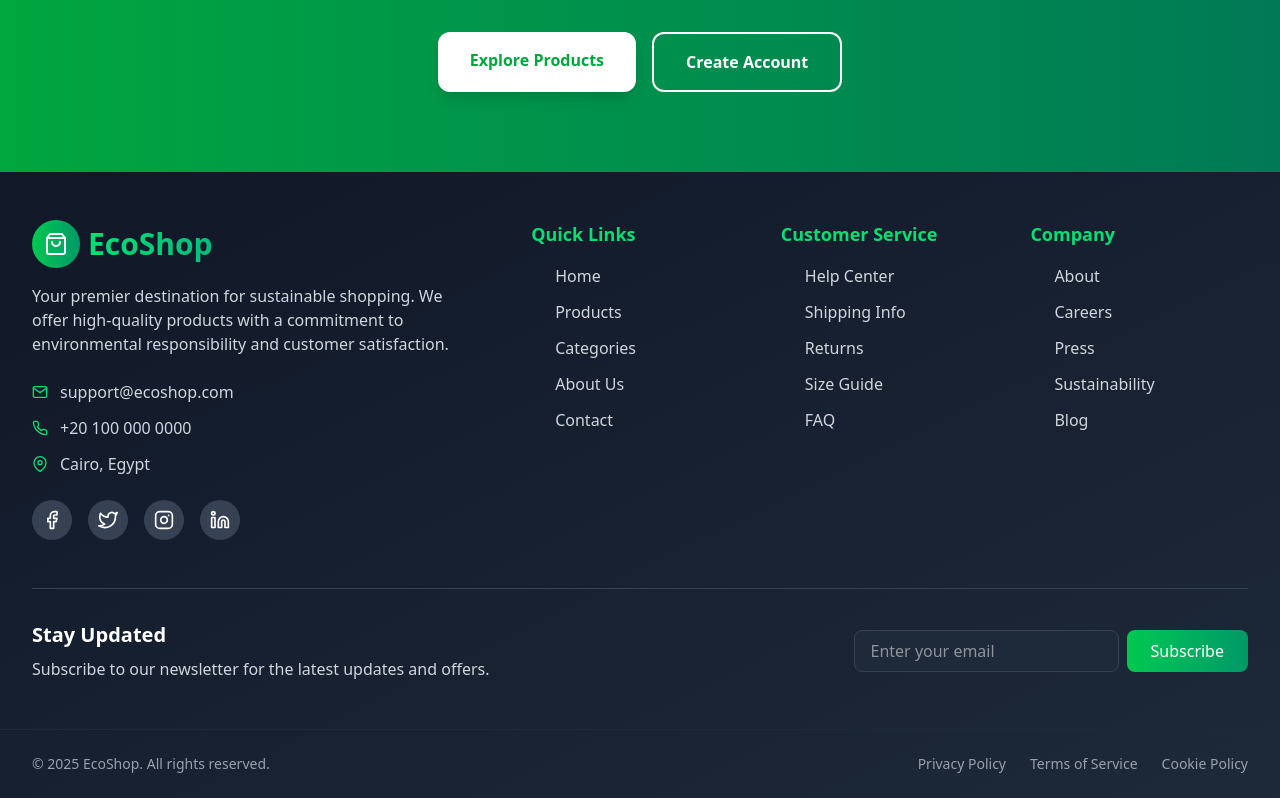
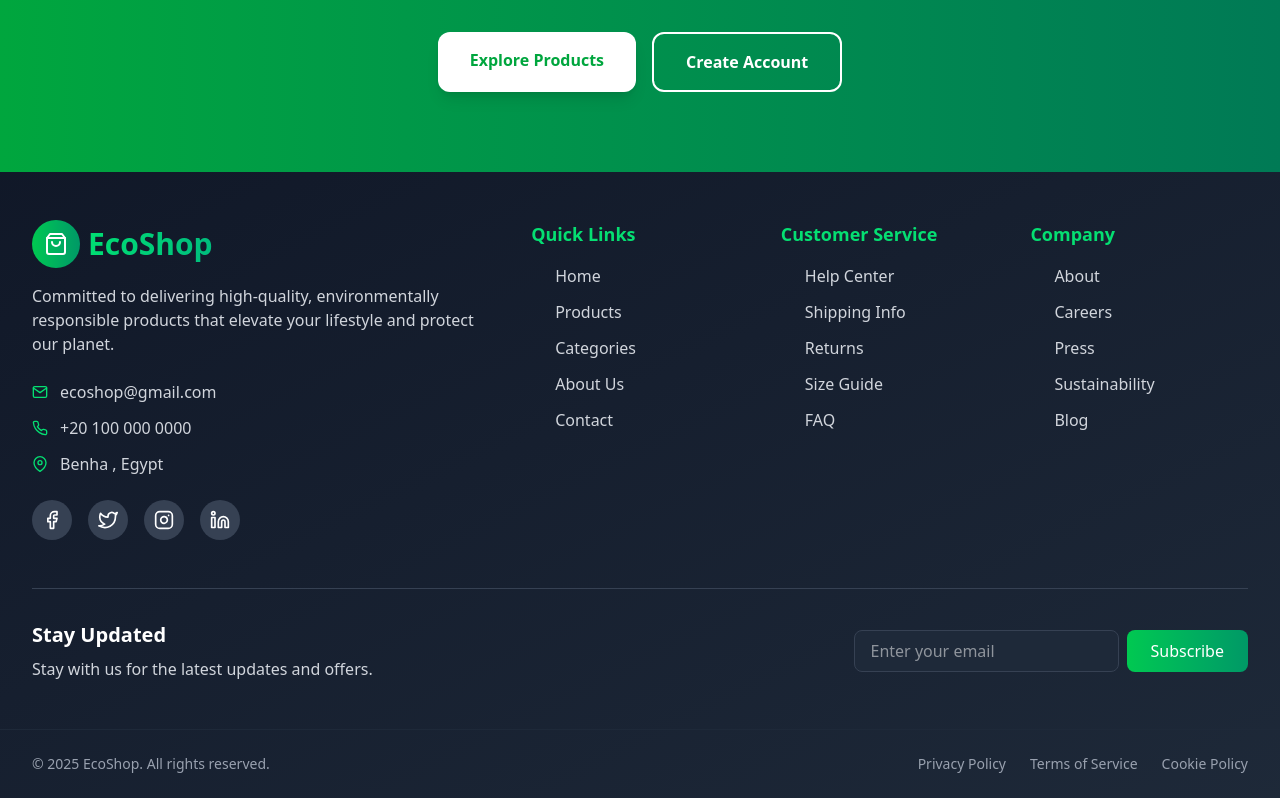
Before and after one commit to michael7melad/final-project-depi, a React (Vite) app: page / in a window 1280 px wide. Shown: the part 2206-3004 px from the top of the page. Built offline with nearby package versions, Linux system fonts and the light colour scheme; no server answers.

Commit message:
Edit Footer

```diff
--- a/src/Components/Footer.jsx
+++ b/src/Components/Footer.jsx
@@ -59,9 +59,9 @@ export const Footer = () => {
   ];
 
   const contactInfo = [
-    { icon: FiMail, text: "support@ecoshop.com" },
+    { icon: FiMail, text: "ecoshop@gmail.com" },
     { icon: FiPhone, text: "+20 100 000 0000" },
-    { icon: FiMapPin, text: "Cairo, Egypt" },
+    { icon: FiMapPin, text: "Benha , Egypt" },
   ];
 
   return (
@@ -89,9 +89,7 @@ export const Footer = () => {
               </span>
             </Link>
             <p className="text-gray-300 mb-6 max-w-md">
-              Your premier destination for sustainable shopping. We offer
-              high-quality products with a commitment to environmental
-              responsibility and customer satisfaction.
+              Committed to delivering high-quality, environmentally responsible products that elevate your lifestyle and protect our planet.
             </p>
 
             {/* Contact Info */}
@@ -167,7 +165,7 @@ export const Footer = () => {
             <div className="mb-4 md:mb-0">
               <h3 className="text-xl font-semibold mb-2">Stay Updated</h3>
               <p className="text-gray-300">
-                Subscribe to our newsletter for the latest updates and offers.
+                Stay with us for the latest updates and offers.
               </p>
             </div>
             <div className="flex space-x-2 w-full md:w-auto">
```
